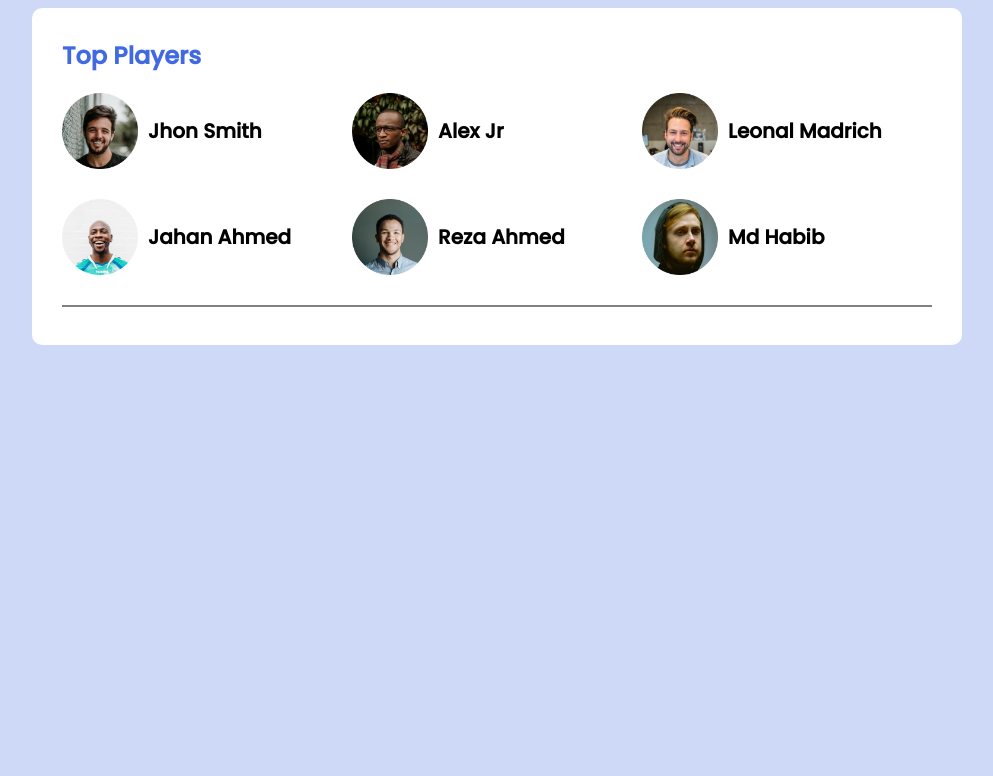
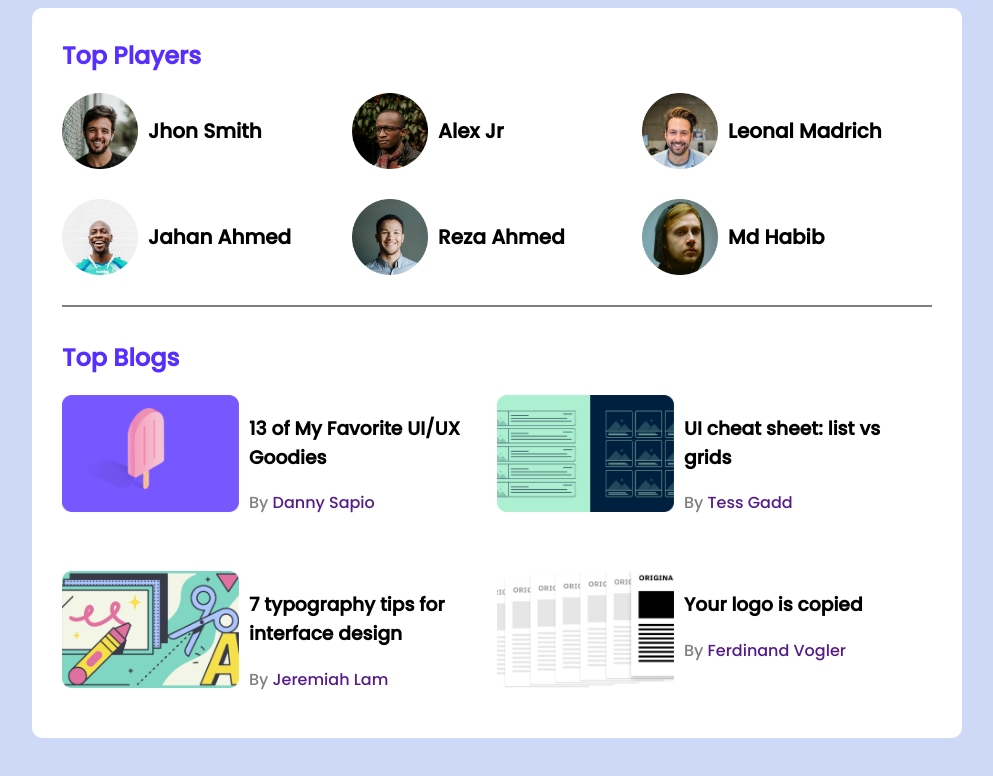
Before and after one commit to hrhabib07/leader-boad-css3, a plain HTML site: page index.html in a window 1280 px wide. Shown: the whole page, without its empty margins (143-1136 px from the left). Drawn offline with Linux system fonts and the light colour scheme.

Commit message:
top blogs section added

```diff
--- a/index.html
+++ b/index.html
@@ -47,6 +47,52 @@
                 </div>
             </div>
             <hr>
+            <br>
+            <div class="top-blogs">
+                <h2 class="section-title">Top Blogs</h2>
+                <article class="blogs">
+                    <div class="blog">
+                        <div class="thumbnail">
+                            <img src="images/blogs/blog-1.png" alt="">
+                        </div>
+                        <div class="blog-info">
+                            <h3>13 of My Favorite
+                                UI/UX Goodies</h3>
+                            <p class="author">By <a href="">Danny Sapio</a> </p>
+                        </div>
+                    </div>
+                    <div class="blog">
+                        <div class="thumbnail">
+                            <img src="images/blogs/blog-2.png" alt="">
+                        </div>
+                        <div class="blog-info">
+                            <h3>UI cheat sheet:
+                                list vs grids</h3>
+                            <p class="author">By <a href="">Tess Gadd</a> </p>
+                        </div>
+                    </div>
+                    <div class="blog">
+                        <div class="thumbnail">
+                            <img src="images/blogs/blog-3.png" alt="">
+                        </div>
+                        <div class="blog-info">
+                            <h3>7 typography tips
+                                for interface design</h3>
+                            <p class="author">By <a href="">Jeremiah Lam</a> </p>
+                        </div>
+                    </div>
+                    <div class="blog">
+                        <div class="thumbnail">
+                            <img src="images/blogs/blog-4.png" alt="">
+                        </div>
+                        <div class="blog-info">
+                            <h3>Your logo is
+                                copied</h3>
+                            <p class="author">By <a href=""> Ferdinand Vogler</a> </p>
+                        </div>
+                    </div>
+                </article>
+            </div>
         </section>
     </main>
     <!-- body end -->
--- a/style/style.css
+++ b/style/style.css
@@ -16,7 +16,7 @@ section {
   border-radius: 10px;
 }
 .section-title {
-  color: royalblue;
+  color: #562eff;
   margin-top: 0px;
 }
 
@@ -45,3 +45,30 @@ hr {
   margin-left: 10px;
   font-size: 20px;
 }
+
+/* styles for blogs */
+.blogs {
+  display: grid;
+  grid-template-columns: repeat(2, 1fr);
+  grid-row-gap: 40px;
+}
+
+.blog {
+  display: flex;
+}
+
+.thumbnail img {
+  height: 117px;
+  width: 177px;
+}
+.blog-info {
+  margin-left: 10px;
+}
+
+.author {
+  color: gray;
+}
+
+.author a {
+  text-decoration: none;
+}
```
